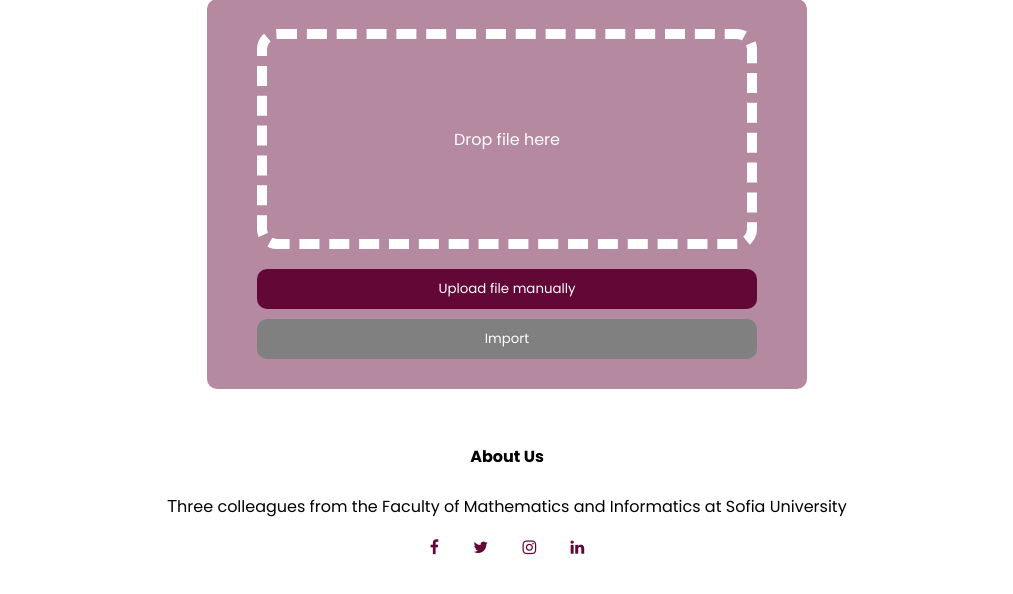
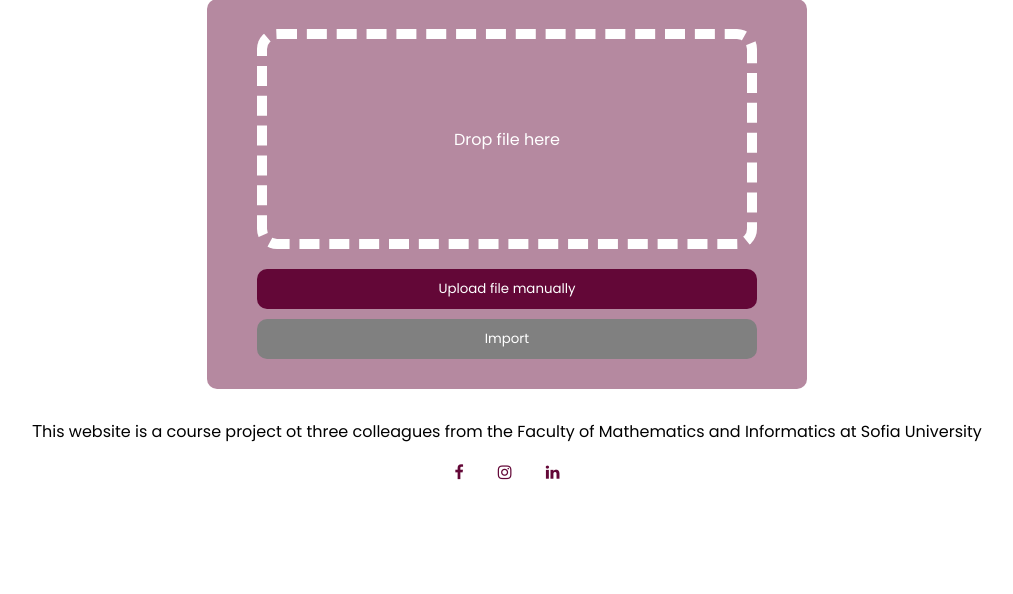
Before and after one commit to StefanRRachkov/WebCourseProject, a PHP site: page /import in a window 1280 px wide. Shown: the part 154-748 px from the top of the page, without its empty margins (133-1146 px from the left). Run offline with PHP 8.4, Linux system fonts and the light colour scheme; the visitor is signed in with stand-in values (Sample User, id 1).

Commit message:
Linked with About Us and changed footer

```diff
--- a/import/index.php
+++ b/import/index.php
@@ -24,7 +24,7 @@
 <body>
     <section class="header">
         <nav>
-            <a href="index.php"><img src="../assets/logo.png" height="100px"></a>
+            <a href="../"><img src="../assets/logo.png" height="100px"></a>
 
             <div class="nav-links">
                 <ul>
@@ -38,10 +38,10 @@
                     ?>
                     <?php if ($isLoggedIn){
                             echo ' <li><a href="../profile">MY PROFILE</a></li>';
-                            echo ' <li><a href="#">IMPORT</a></li>';
+                            echo ' <li><a href="">IMPORT</a></li>';
                         }
                     ?>
-                    <li><a href="#aboutUs">ABOUT US</a></li>
+                    <li><a href="../aboutus/aboutUs.php">ABOUT US</a></li>
                 </ul>
             </div>
         </nav>
@@ -69,15 +69,12 @@
     </section>
 
     <section class="footer">
-        <h4 id="aboutUs" >About Us</h4>
-        <p>Тhree colleagues from the Faculty of Mathematics and Informatics
+        <p>Тhis website is a course project ot three colleagues from the Faculty of Mathematics and Informatics
             at Sofia University </p>
         <div class="icons">
-            <i class="fa fa-facebook"></i>
-            <i class="fa fa-twitter"></i>
-            <i class="fa fa-instagram"></i>
-            <i class="fa fa-linkedin"></i>
-
+            <a href="https://www.facebook.com/lusi.ivanova.17/" target="_blank"><i class="fa fa-facebook"></i></a>
+            <a href="https://www.instagram.com/stefan.rachkov/" target="_blank"><i class="fa fa-instagram"></i></a>
+            <a href="https://www.linkedin.com/in/emanuil-gospodinov" target="_blank"><i class="fa fa-linkedin"></i></a>
         </div>
     </section>
 </body>
```
